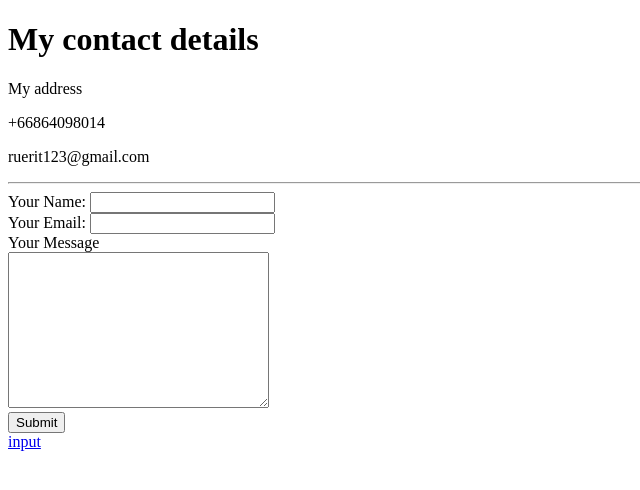
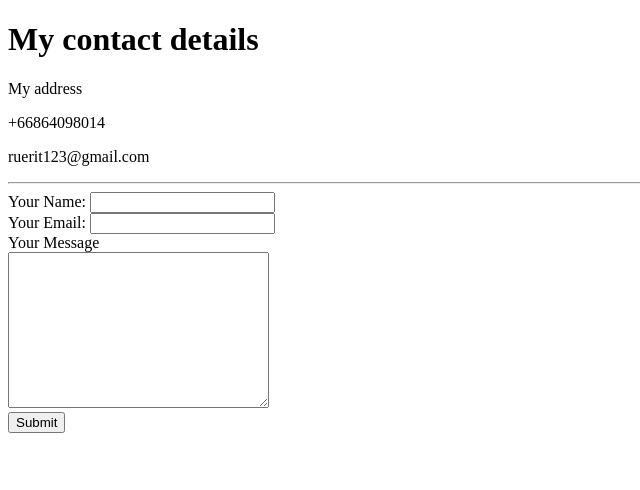
Before and after one commit to jarame/cv, a plain HTML site: page contact_me.html in a window 1280 px wide. Shown: the full height of the page, 0-640 px from the left. Drawn offline with Linux system fonts and the light colour scheme.

Commit message:
update contact_me.html

```diff
--- a/contact_me.html
+++ b/contact_me.html
@@ -19,6 +19,6 @@
       <textarea name="yourMessage" rows="10" cols="30"></textarea><br>
       <input type="submit" name="">
     </form>
-    <a href="C:\Users\User\Desktop\web dev\HTML - Personal Site\input.html">input</a>
+
   </body>
 </html>
```
